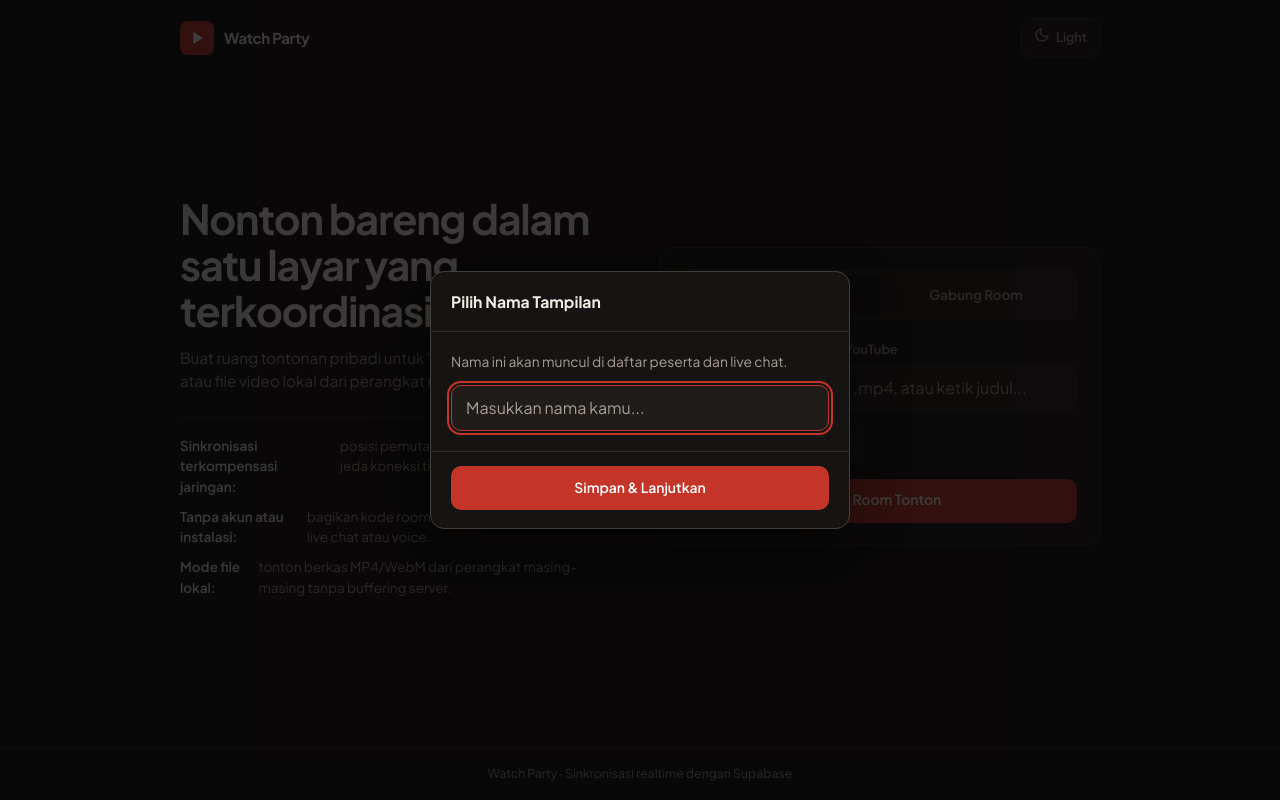
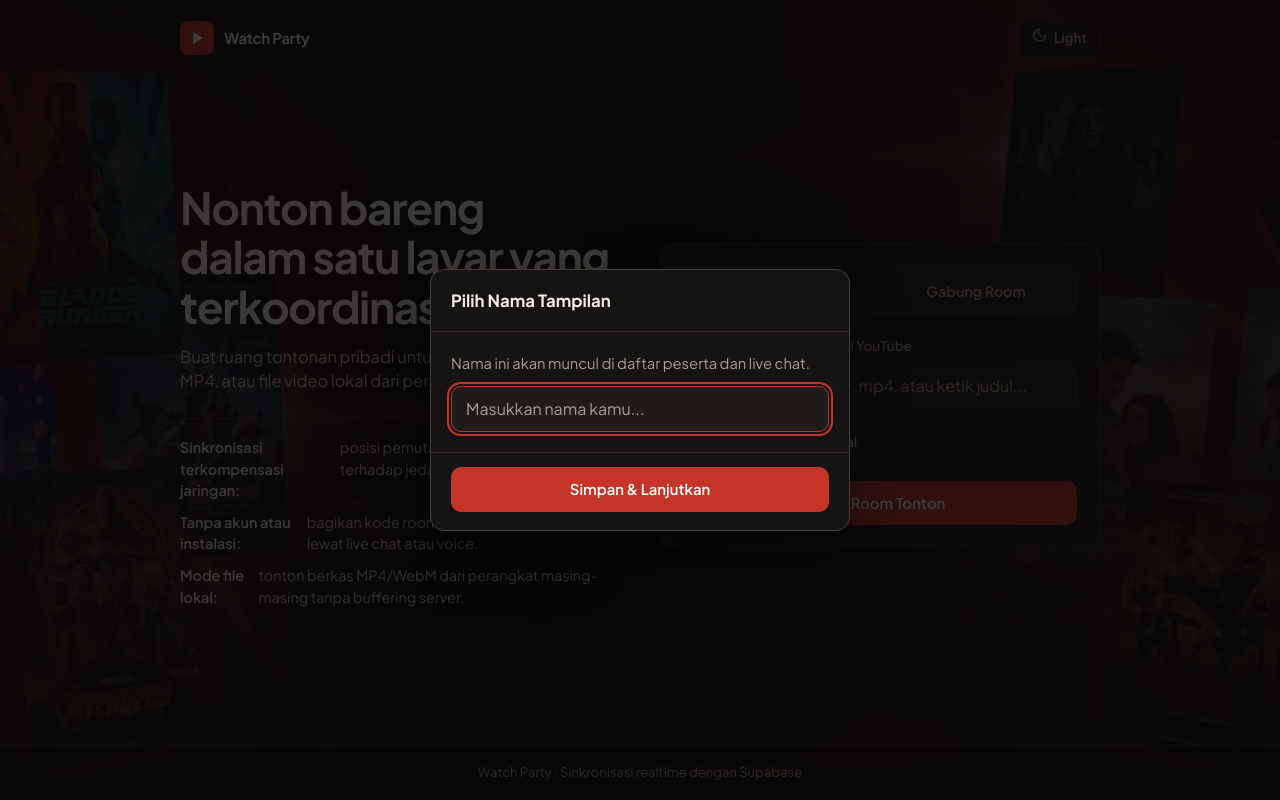
Before and after one commit to ExpresStar/watch-party, a plain HTML site: page index.html in a window 1280 px wide. Drawn offline with nearby package versions, Linux system fonts and the light colour scheme.

Commit message:
fix: start new rooms in play state, allow offline-host local play, and apply cinema poster background

```diff
--- a/style.css
+++ b/style.css
@@ -55,16 +55,43 @@
   --danger-soft: rgba(184, 45, 35, 0.1);
 }
 
-html,
+html {
+  min-height: 100%;
+  background: var(--bg-canvas);
+}
+
 body {
   min-height: 100%;
-  background: var(--bg-canvas);
+  background: transparent;
   color: var(--text);
   font-family: var(--font-sans);
   font-size: 15px;
   line-height: 1.5;
   -webkit-font-smoothing: antialiased;
   overflow-x: hidden;
+  position: relative;
+  z-index: 0;
+}
+
+body::before {
+  content: "";
+  position: fixed;
+  inset: 0;
+  z-index: -1;
+  pointer-events: none;
+  background-color: var(--bg-canvas);
+  background-image:
+    linear-gradient(180deg, rgba(10, 9, 9, 0.72) 0%, rgba(10, 9, 9, 0.82) 100%),
+    url("assets/bg-main.jpg");
+  background-position: center center;
+  background-size: cover;
+  background-repeat: no-repeat;
+}
+
+[data-theme="light"] body::before {
+  background-image:
+    linear-gradient(180deg, rgba(246, 243, 237, 0.86) 0%, rgba(246, 243, 237, 0.92) 100%),
+    url("assets/bg-main.jpg");
 }
 
 @supports (-webkit-touch-callout: none) {
@@ -491,7 +518,7 @@ button {
 }
 
 .landing-lead {
-  color: var(--text-muted);
+  color: #ccc4b8;
   font-size: 1.02rem;
   max-width: 44ch;
   margin-bottom: 24px;
@@ -510,6 +537,11 @@ button {
   align-items: baseline;
   gap: 10px;
   font-size: 0.9rem;
+  color: #ccc4b8;
+}
+
+[data-theme="light"] .landing-lead,
+[data-theme="light"] .landing-specs li {
   color: var(--text-muted);
 }
 
@@ -652,7 +684,7 @@ button {
   display: inline-flex;
   align-items: center;
   gap: 7px;
-  min-height: 40px;
+  min-height: 44px;
   padding: 7px 12px;
   border-radius: var(--radius-md);
   background: var(--bg-elevated);
--- a/supabase.js
+++ b/supabase.js
@@ -205,7 +205,7 @@ async function createRoom(videoUrl) {
         id: roomId,
         video_url: videoUrl,
         current_time_sec: 0,
-        status: "pause",
+        status: "play",
         host_id: hostId,
         updated_at: new Date().toISOString(),
       },
```
Also changed, not shown: room.html (+21 -2 lines), assets/bg-main.jpg (added).
